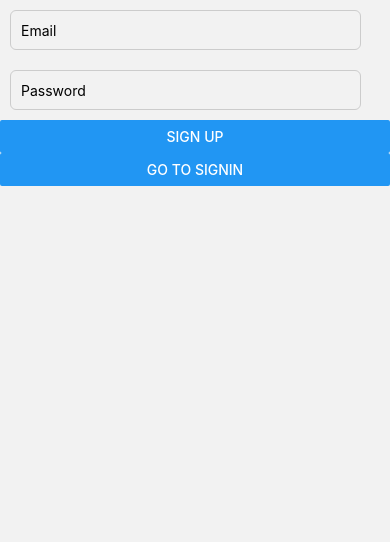
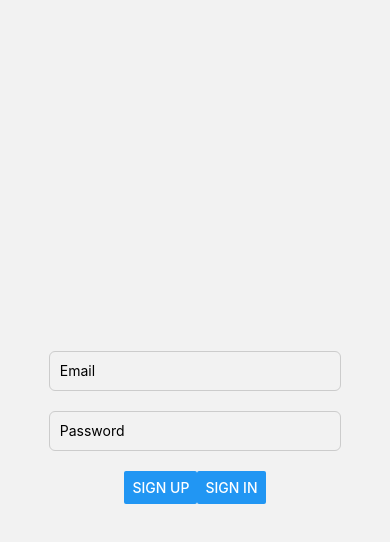
Before and after one commit to phrazzld/whetstone, a React Native app: screen /SignUp in a window 390 px wide. Shown: the top 542 px of the page. Built offline with nearby package versions, Linux system fonts and the light colour scheme; no server answers; what expo-linking would draw is missing.

Commit message:
Handle authentication errors, consolidate auth flow

```diff
--- a/navigation/index.tsx
+++ b/navigation/index.tsx
@@ -24,7 +24,6 @@ import { BookDetailsScreen } from "../screens/BookDetailsScreen";
 import { AddBookScreen } from "../screens/AddBookScreen";
 import { EditBookScreen } from "../screens/EditBookScreen";
 import { AddNoteScreen } from "../screens/AddNoteScreen";
-import { SignInScreen } from "../screens/SignInScreen";
 import { SignUpScreen } from "../screens/SignUpScreen";
 import { auth } from "../firebase";
 import { onAuthStateChanged } from "firebase/auth";
@@ -96,18 +95,11 @@ function RootNavigator() {
           </Stack.Group>
         </>
       ) : (
-        <>
-          <Stack.Screen
-            name="SignUp"
-            component={SignUpScreen}
-            options={{ headerShown: false }}
-          />
-          <Stack.Screen
-            name="SignIn"
-            component={SignInScreen}
-            options={{ headerShown: false }}
-          />
-        </>
+        <Stack.Screen
+          name="SignUp"
+          component={SignUpScreen}
+          options={{ headerShown: false }}
+        />
       )}
     </Stack.Navigator>
   );
--- a/screens/SignInScreen.tsx
+++ /dev/null
@@ -1,57 +0,0 @@
-import { auth } from "../firebase";
-import { signInWithEmailAndPassword } from "firebase/auth";
-import { SafeAreaView, TextInput, Button, StyleSheet } from "react-native";
-import { useState } from "react";
-import { useNavigation } from "@react-navigation/native";
-
-export const SignInScreen = () => {
-  const [email, setEmail] = useState("");
-  const [password, setPassword] = useState("");
-  const navigation = useNavigation();
-
-  const signIn = () => {
-    try {
-      signInWithEmailAndPassword(auth, email, password);
-    } catch (error) {
-      console.log(error);
-    }
-  };
-
-  return (
-    <SafeAreaView style={styles.container}>
-      <TextInput
-        placeholder="Email"
-        style={styles.input}
-        value={email}
-        onChangeText={setEmail}
-      />
-      <TextInput
-        placeholder="Password"
-        style={styles.input}
-        value={password}
-        onChangeText={setPassword}
-        secureTextEntry
-      />
-      <Button title="Sign In" onPress={signIn} />
-      <Button
-        title="Go to Signup"
-        onPress={() => navigation.navigate("SignUp")}
-      />
-    </SafeAreaView>
-  );
-};
-
-const styles = StyleSheet.create({
-  container: {
-    flex: 1,
-  },
-  input: {
-    padding: 10,
-    borderWidth: 1,
-    borderColor: "#ccc",
-    borderRadius: 6,
-    height: 40,
-    width: "90%",
-    margin: 10,
-  },
-});
--- a/screens/SignUpScreen.tsx
+++ b/screens/SignUpScreen.tsx
@@ -1,19 +1,52 @@
 import { auth } from "../firebase";
-import { createUserWithEmailAndPassword } from "firebase/auth";
-import { SafeAreaView, TextInput, Button, StyleSheet } from "react-native";
+import {
+  signInWithEmailAndPassword,
+  createUserWithEmailAndPassword,
+} from "firebase/auth";
+import {
+  View,
+  SafeAreaView,
+  TextInput,
+  Button,
+  Text,
+  StyleSheet,
+} from "react-native";
 import { useState } from "react";
-import { useNavigation } from "@react-navigation/native";
 
 export const SignUpScreen = () => {
   const [email, setEmail] = useState("");
   const [password, setPassword] = useState("");
-  const navigation = useNavigation();
+  const [error, setError] = useState("");
 
-  const signUp = () => {
+  const handleError = (err: any): void => {
+    console.error(err);
+    // If message contains "email-already-in-use" then set error to "Email already in use. Try logging in."
+    if (err.message.includes("email-already-in-use")) {
+      setError("Email already in use. Try logging in.");
+    } else if (err.message.includes("wrong-password")) {
+      setError("Wrong password. Try again.");
+    } else if (err.message.includes("invalid-email")) {
+      setError("Invalid email. Try again.");
+    } else {
+      setError(err.message);
+    }
+  };
+
+  const signUp = async (): Promise<void> => {
     try {
-      createUserWithEmailAndPassword(auth, email, password);
-    } catch (error) {
-      console.log(error);
+      await createUserWithEmailAndPassword(auth, email, password);
+      setError("");
+    } catch (err) {
+      handleError(err);
+    }
+  };
+
+  const signIn = async (): Promise<void> => {
+    try {
+      await signInWithEmailAndPassword(auth, email, password);
+      setError("");
+    } catch (err) {
+      handleError(err);
     }
   };
 
@@ -24,6 +57,8 @@ export const SignUpScreen = () => {
         style={styles.input}
         value={email}
         onChangeText={setEmail}
+        keyboardType="email-address"
+        autoCapitalize="none"
       />
       <TextInput
         placeholder="Password"
@@ -32,18 +67,27 @@ export const SignUpScreen = () => {
         onChangeText={setPassword}
         secureTextEntry
       />
-      <Button title="Sign Up" onPress={signUp} />
-      <Button
-        title="Go to Signin"
-        onPress={() => navigation.navigate("SignIn")}
-      />
+      {!!error && <Text style={styles.error}>{error}</Text>}
+      <View style={styles.actions}>
+        <Button title="Sign Up" onPress={signUp} />
+        <Button title="Sign In" onPress={signIn} />
+      </View>
     </SafeAreaView>
   );
 };
 
 const styles = StyleSheet.create({
+  actions: {
+    flexDirection: "row",
+    marginTop: 10,
+  },
   container: {
     flex: 1,
+    justifyContent: "center",
+    alignItems: "center",
+  },
+  error: {
+    color: "#cc0000",
   },
   input: {
     padding: 10,
@@ -51,7 +95,7 @@ const styles = StyleSheet.create({
     borderColor: "#ccc",
     borderRadius: 6,
     height: 40,
-    width: "90%",
+    width: "75%",
     margin: 10,
   },
 });
```
